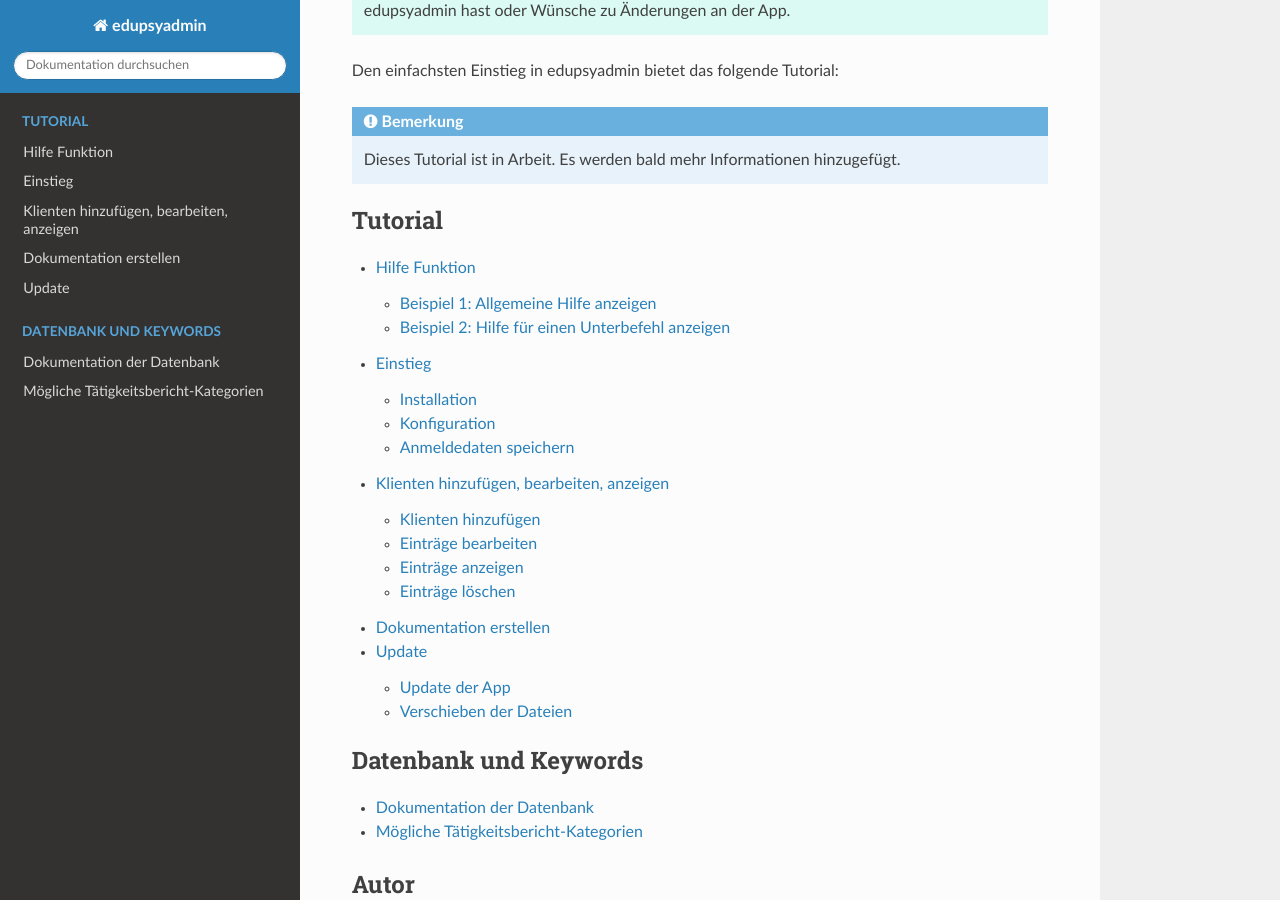
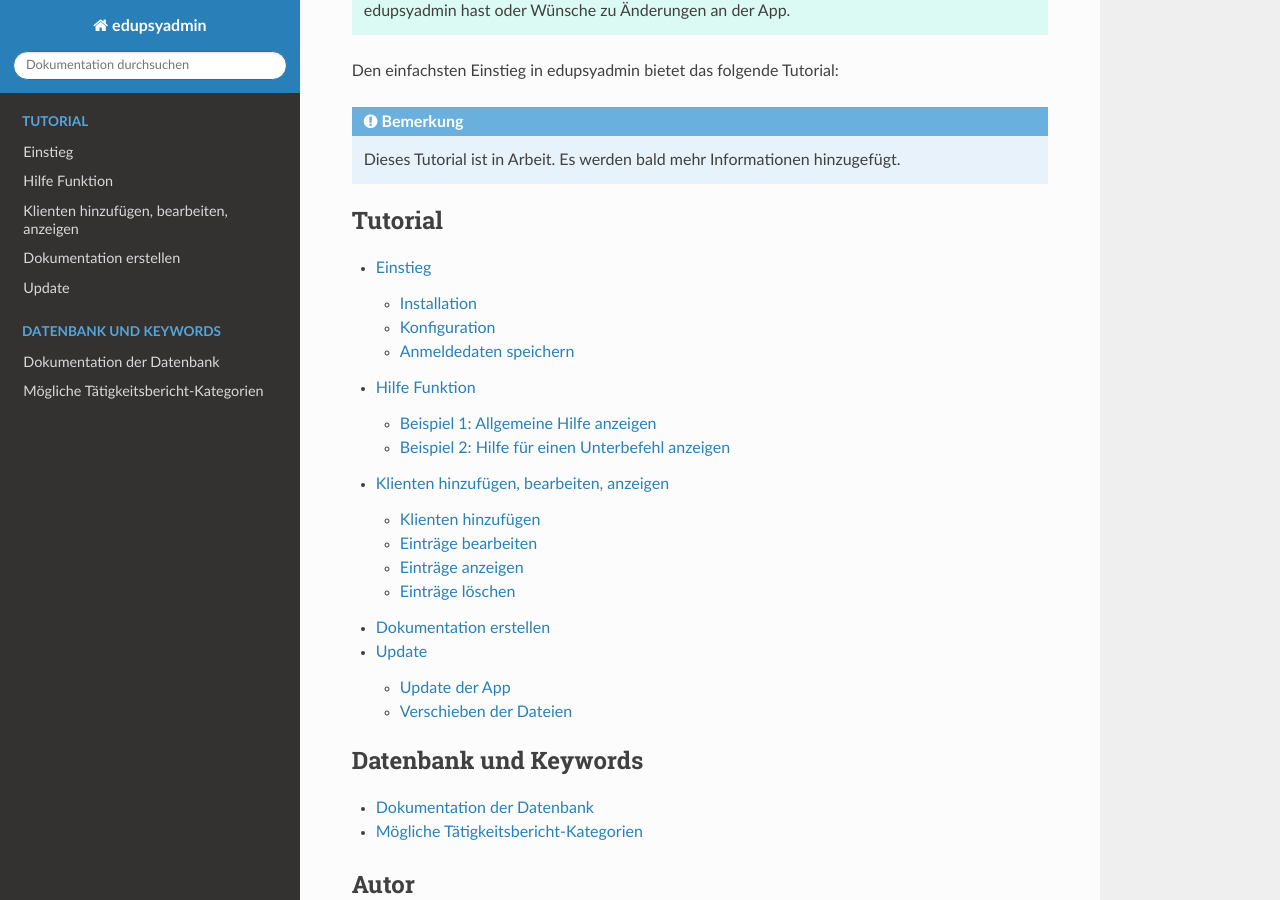
Before and after one commit to LKirst/edupsyadmin, a Sphinx documentation site: the page built from docs/index.rst, in a window 1280 px wide and 900 px high, scrolled down 426 px. Built offline with Sphinx 7.4.7 and the Read the Docs theme 3.1.0, drawn with Linux system fonts in a browser that asks for light colours.

Commit message:
docs: fix formatting and spelling mistakes

```diff
--- a/docs/index.rst
+++ b/docs/index.rst
@@ -33,8 +33,8 @@ Den einfachsten Einstieg in edupsyadmin bietet das folgende Tutorial:
    :maxdepth: 2
    :caption: Tutorial
 
+   tutorial/installation
    tutorial/helpfunction
-   tutorial/installation
    tutorial/addingclients
    tutorial/creatingdocumentation
    tutorial/update
--- a/docs/tutorial/helpfunction.rst
+++ b/docs/tutorial/helpfunction.rst
@@ -85,5 +85,5 @@ Reihenfolge übergeben musst. Die options sind hingegen optionale Parameter, mit
 denen du das Verhalten des Unterbefehls beeinflussen kannst. Insgesamt siehst
 du hier, dass der Unterbefehl "create_documentation" zwei positional arguments
 (client_id und form_paths) und mehrere optionale Optionen akzeptiert.
-Argumente oder Optionen, die bei ``usage:`` in eckigen Klammern stehen sind
+Argumente oder Optionen, die bei ``usage:`` in eckigen Klammern stehen, sind
 optional.
```
